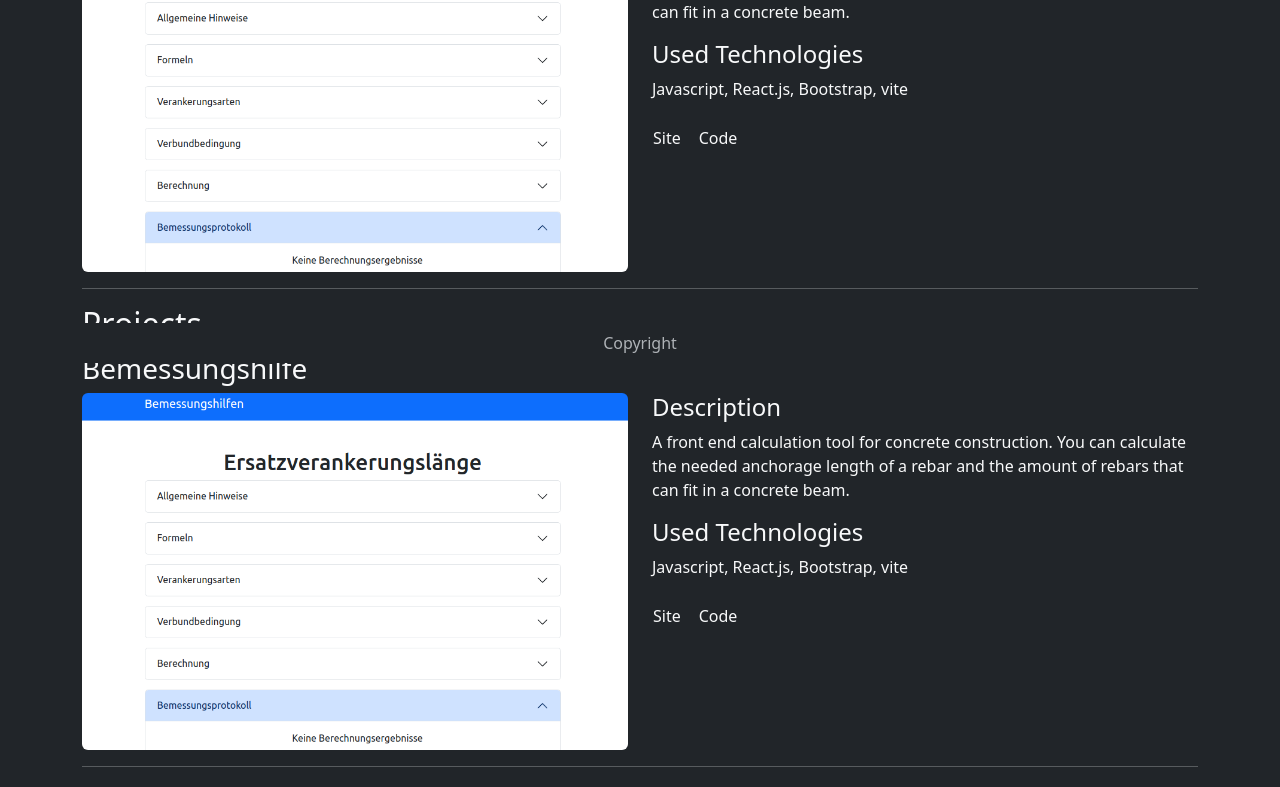
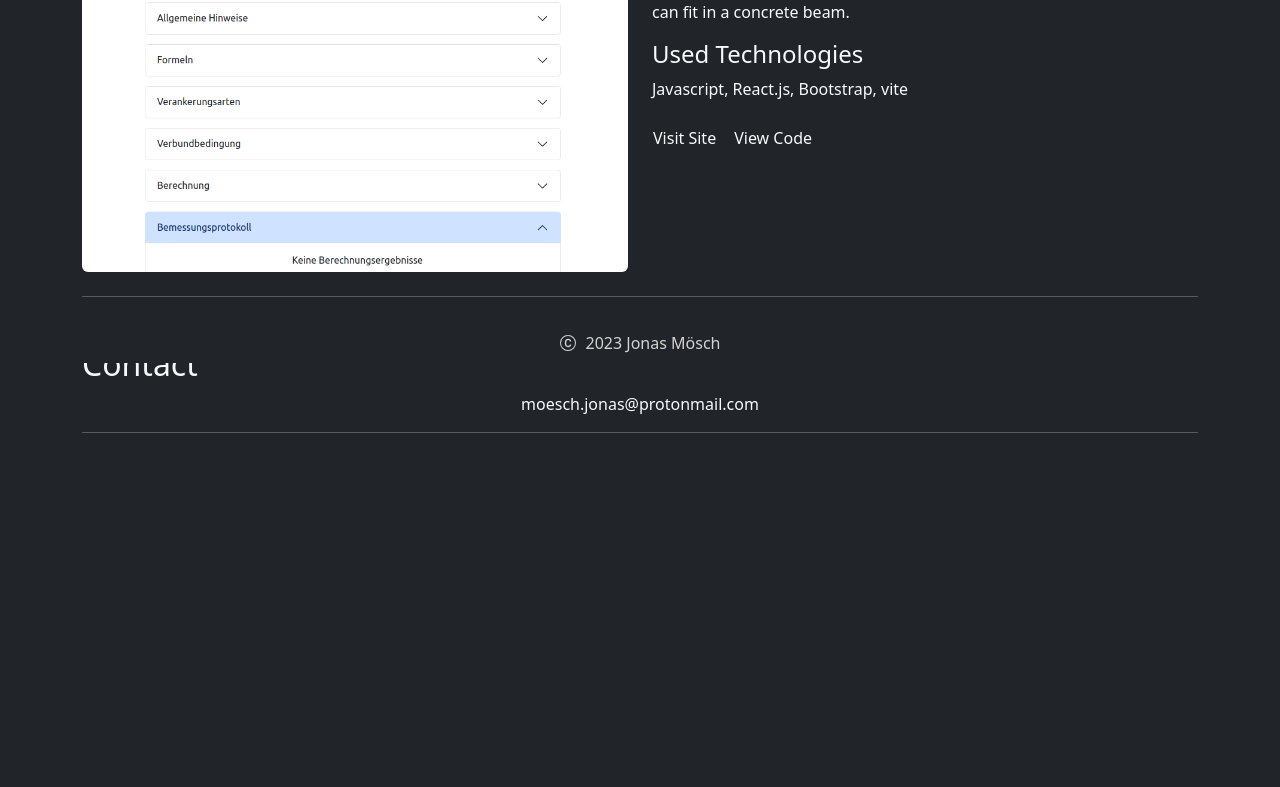
Before and after one commit to j-r-f-m/portfolio-site, a React (Vite) app: page / in a window 1280 px wide. Shown: the part 437-1224 px from the top of the page. After the commit the page ends 942 px from the top, so only its background shows below. Built offline with nearby package versions, Linux system fonts and the light colour scheme.

Commit message:
add copyright notice to footer

```diff
--- a/components/footer/Footer.jsx
+++ b/components/footer/Footer.jsx
@@ -1,5 +1,5 @@
 import Container from "react-bootstrap/Container";
-
+import { CCircle } from "react-bootstrap-icons";
 import Navbar from "react-bootstrap/Navbar";
 
 export function Footer() {
@@ -7,7 +7,8 @@ export function Footer() {
     <>
       <Navbar fixed="bottom" bg="dark" data-bs-theme="dark">
         <Container className="d-flex justify-content-center ">
-          <div className="text-muted">Copyright</div>
+          <CCircle style={{ marginRight: "10px" }} color="LightGray" />
+          <div style={{ color: "lightgrey" }}> 2023 Jonas Mösch</div>
         </Container>
       </Navbar>
     </>
--- a/pages/mainContent/MainContent.jsx
+++ b/pages/mainContent/MainContent.jsx
@@ -14,8 +14,8 @@ export function MainContent() {
     <>
       <MainContentHero />
       <MainContentProjects LinkRef="projects" />
-      <MainContentProjects />
-      <MainContentProjects />
+      {/* <MainContentProjects />
+      <MainContentProjects /> */}
       <MainContentContact />
     </>
   );
--- a/pages/mainContent/mainContentContact/MainContentContact.jsx
+++ b/pages/mainContent/mainContentContact/MainContentContact.jsx
@@ -1,5 +1,6 @@
 import Container from "react-bootstrap/Container";
 import Row from "react-bootstrap/Row";
+import Col from "react-bootstrap/Col";
 
 export function MainContentContact() {
   return (
@@ -8,10 +9,12 @@ export function MainContentContact() {
         <Row>
           <h2 id="contact">Contact</h2>
         </Row>
-        <Row className="d-flex  justify-content-center  align-items-center">
-          <div>moesch.jonas@protonmail.com</div>
+        <Row>
+          <Col className="d-flex justify-content-center align-items-center">
+            <div>moesch.jonas@protonmail.com</div>
+          </Col>
         </Row>
-        <hr />
+        <hr className="mb-4" />
       </Container>
     </>
   );
--- a/pages/mainContent/mainContentProjects/MainContentProjects.jsx
+++ b/pages/mainContent/mainContentProjects/MainContentProjects.jsx
@@ -27,7 +27,7 @@ export function MainContentProjects(props) {
               <h3>Bemessungshilfe</h3>
             </Row>
             <Row>
-              <Col sm>
+              <Col sm className="mb-2">
                 <Image src="images/img_bemessungshilfen.png" fluid rounded />
               </Col>
               <Col sm>
@@ -49,7 +49,7 @@ export function MainContentProjects(props) {
                       href=""
                       style={{ padding: "1px" }}
                     >
-                      <span>Site</span>
+                      <span>Visit Site</span>
                     </Nav.Link>
                   </Nav.Item>
 
@@ -59,7 +59,7 @@ export function MainContentProjects(props) {
                       href=""
                       style={{ padding: "1px" }}
                     >
-                      Code
+                      View Code
                     </Nav.Link>
                   </Nav.Item>
                 </Nav>
```
